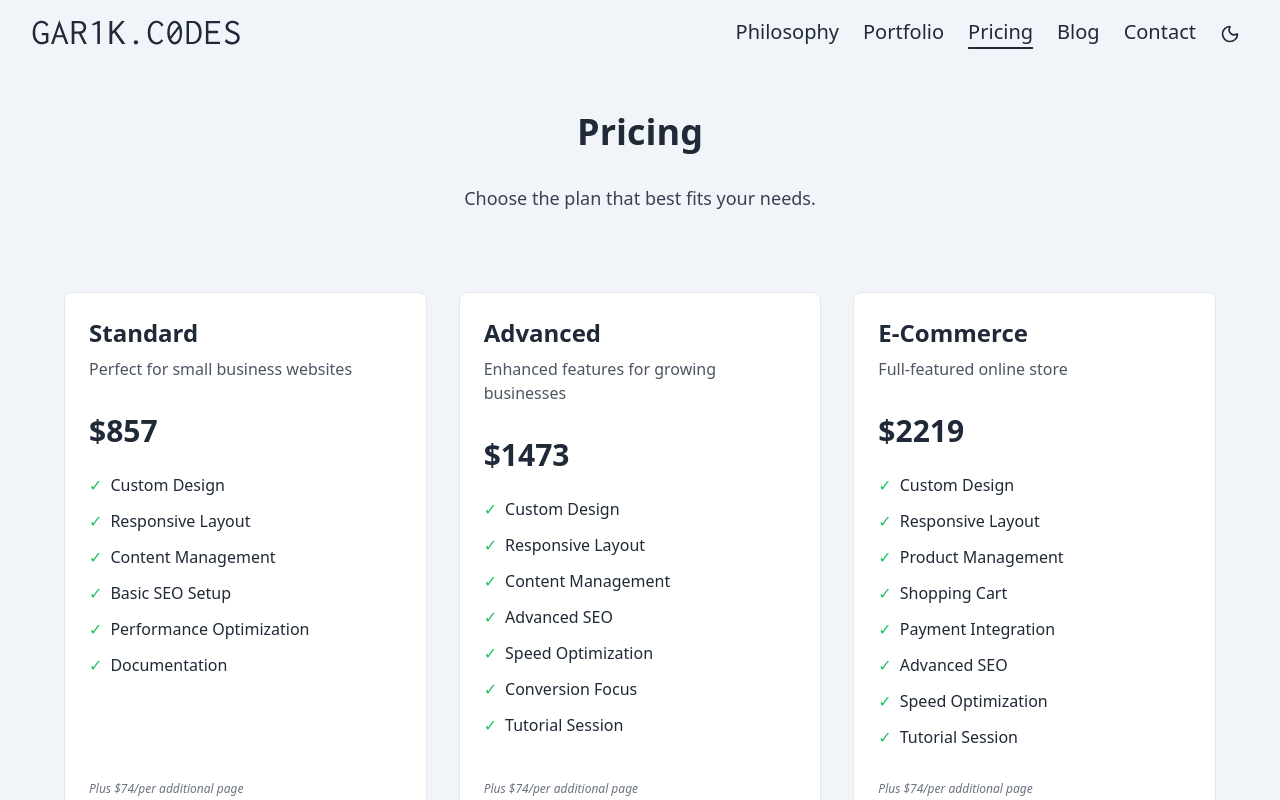
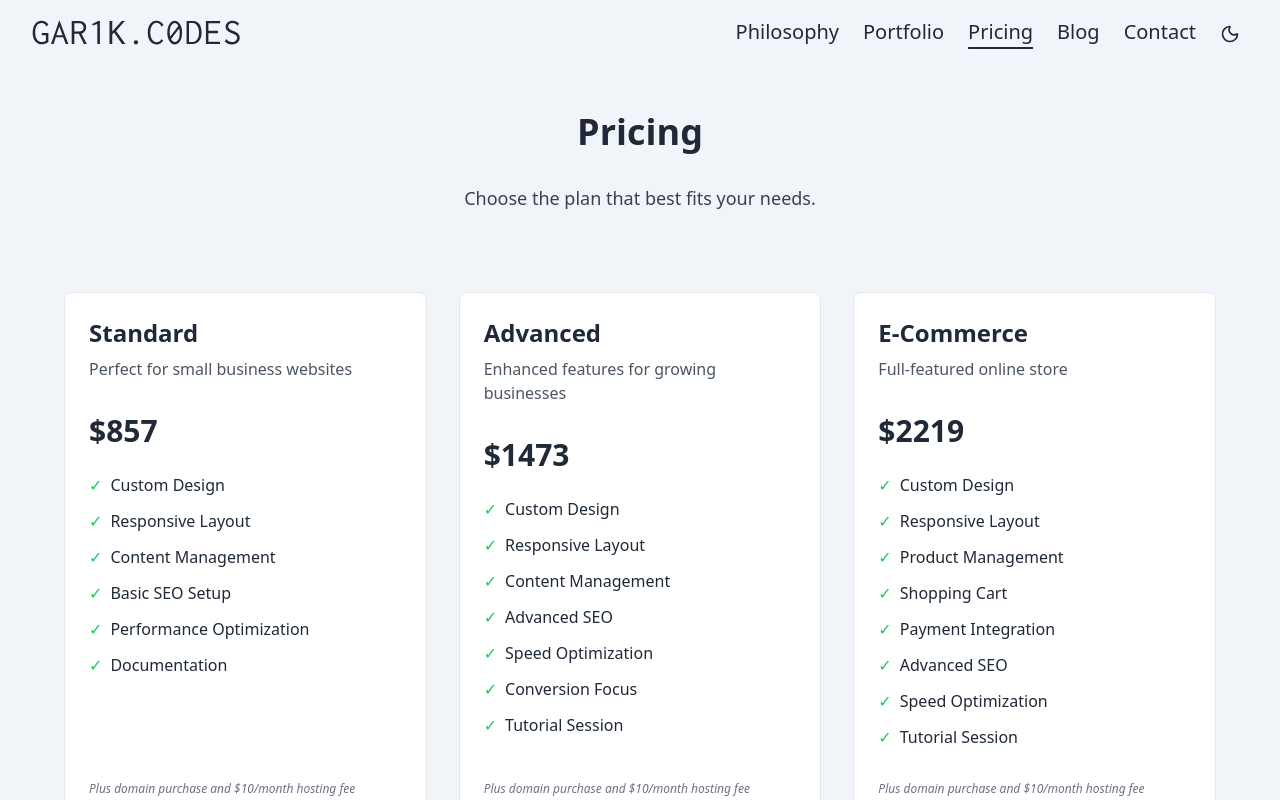
Before and after one commit to garikAsplund/garik, a SvelteKit app: page /pricing in a window 1280 px wide. Shown: the top 800 px of the page. Built offline with nearby package versions, Linux system fonts and the light colour scheme.

Commit message:
buttons on pricing

```diff
--- a/src/routes/pricing/+page.svelte
+++ b/src/routes/pricing/+page.svelte
@@ -73,14 +73,16 @@
 
           <div class="mt-auto">
             <p class="text-xs text-gray-500 mb-4 italic">
-              Plus $74/per additional page
+              Plus domain purchase and $10/month hosting fee
             </p>
-            <a href="/contact" class=" w-full border-gray-900 border py-2 px-4 rounded hover:opacity-75 transition duration-300 flex items-center justify-center gap-2">
+            <a href="/contact" class="conic w-full border-gray-900 border py-2 px-4 rounded hover:shadow-lg dark:hover:shadow-red-500/50 transition duration-300 flex items-center justify-center gap-2">
               Get Started
               <ArrowRight size={16} />
             </a>
+
           </div>
         </div>
+
       {/each}
     </div>
 </section>
```
Also changed, not shown: 1 other file (tests, documents, lock files or other folders).
